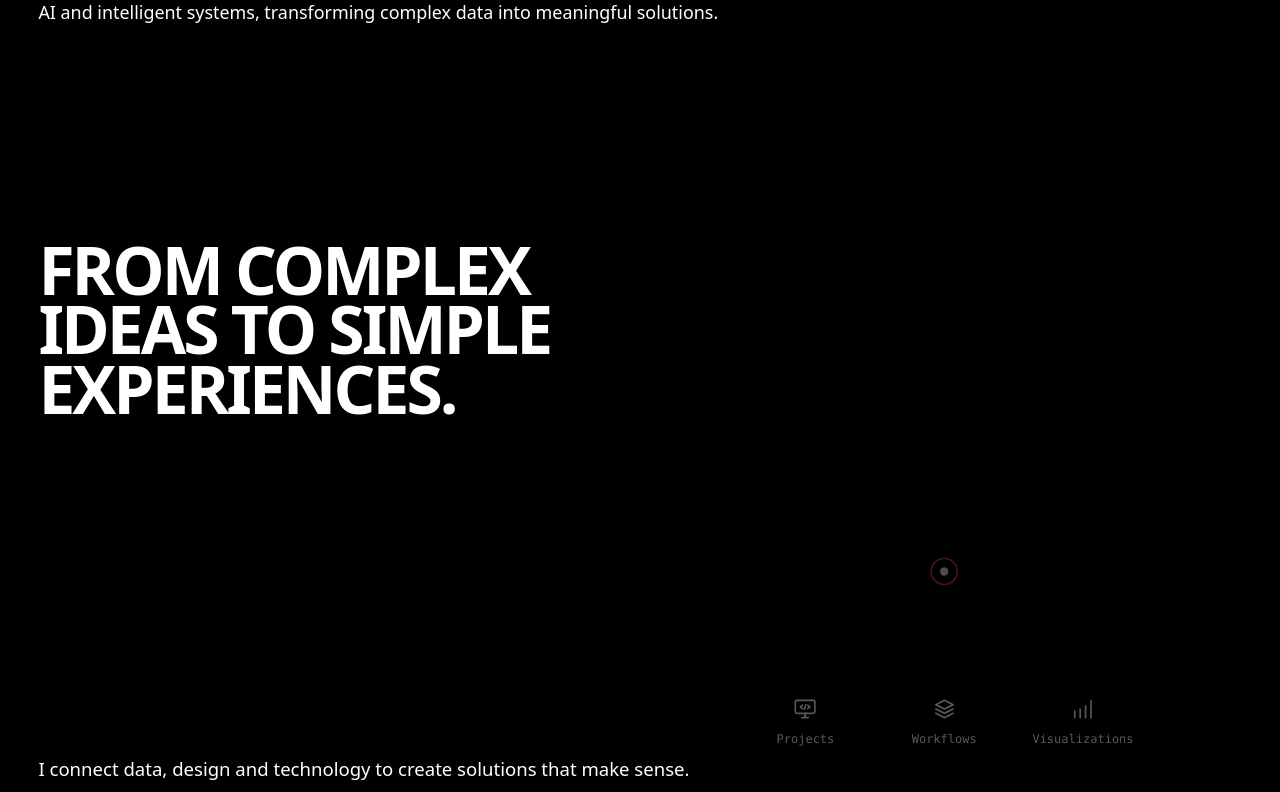
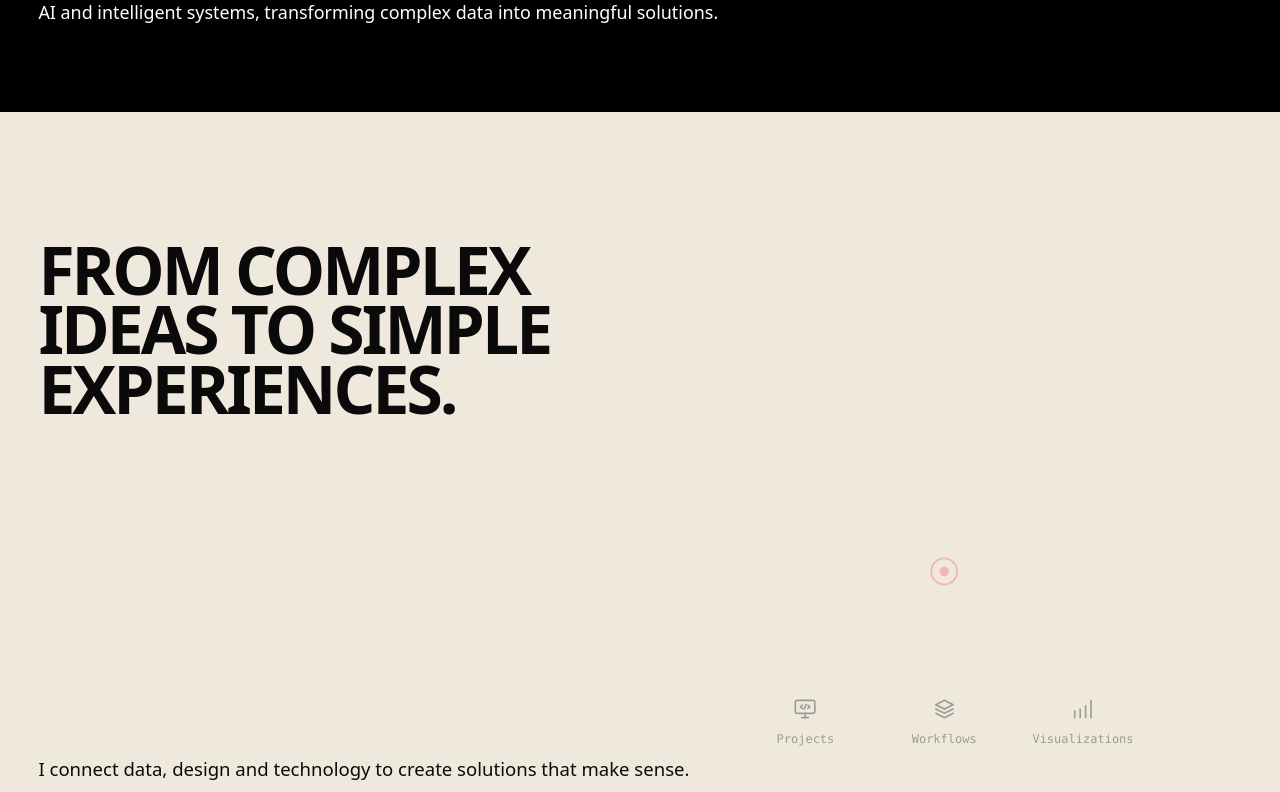
Before and after one commit to Franky1107/PortfolioNEXT, a Next.js app: page / in a window 1280 px wide. Shown: the part 688-1480 px from the top of the page. Built offline with nearby package versions, Linux system fonts and the light colour scheme.

Commit message:
Beige background and black text for the funnel section
The thread stays pink; labels, leader lines, items and the Insight node
were adjusted to read on the light background.

```diff
--- a/src/app/globals.css
+++ b/src/app/globals.css
@@ -9,11 +9,16 @@
   --accent: #f43f5e;
   /* Grey used by the nav pill and the "Let's Connect" button */
   --pill: #5f6267;
+  /* Background + text of the second (funnel) section */
+  --beige: #efe9dd;
+  --ink: #0a0a0a;
 }
 
 @theme inline {
   --color-accent: var(--accent);
   --color-pill: var(--pill);
+  --color-beige: var(--beige);
+  --color-ink: var(--ink);
   /* Fonts are self-hosted from npm (see src/app/layout.tsx) */
   --font-display: "Archivo Variable", "Archivo Black", system-ui, sans-serif;
   --font-sans: "Inter Variable", system-ui, -apple-system, "Segoe UI", sans-serif;
--- a/src/components/FunnelSection.tsx
+++ b/src/components/FunnelSection.tsx
@@ -20,7 +20,7 @@ export default function FunnelSection() {
   return (
     <section
       id="approach"
-      className="relative grid min-h-[100svh] grid-cols-1 items-center gap-14 px-5 py-20 md:grid-cols-[minmax(0,1.35fr)_minmax(0,1fr)] md:gap-[3vw] md:px-[3vw] md:py-[6vh]"
+      className="relative grid min-h-[100svh] bg-beige text-ink grid-cols-1 items-center gap-14 px-5 py-20 md:grid-cols-[minmax(0,1.35fr)_minmax(0,1fr)] md:gap-[3vw] md:px-[3vw] md:py-[6vh]"
     >
       {/* LEFT — heading + line */}
       <div className="flex flex-col justify-between self-stretch md:py-[10vh]">
@@ -48,7 +48,7 @@ export default function FunnelSection() {
             <div data-thread={`label-${l.id}`} className="text-[11px] font-bold leading-4 tracking-[0.18em] md:text-[13px]">
               {l.title}
             </div>
-            <div className="pt-1 text-[10px] leading-[1.35] text-white/75 md:text-[10.5px]">{l.sub}</div>
+            <div className="pt-1 text-[10px] leading-[1.35] text-ink/70 md:text-[10.5px]">{l.sub}</div>
           </div>
         ))}
 
--- a/src/components/thread/Thread.tsx
+++ b/src/components/thread/Thread.tsx
@@ -454,8 +454,8 @@ export default function Thread({ children, segments = SEGMENTS }: Props) {
               }}
               style={{ opacity: 0 }}
             >
-              <line x1={c.from.x} y1={c.from.y} x2={c.to.x} y2={c.to.y} stroke="white" strokeOpacity={0.55} strokeWidth={1} />
-              <circle cx={c.to.x} cy={c.to.y} r={2.5} fill="white" />
+              <line x1={c.from.x} y1={c.from.y} x2={c.to.x} y2={c.to.y} stroke="var(--ink)" strokeOpacity={0.5} strokeWidth={1} />
+              <circle cx={c.to.x} cy={c.to.y} r={2.5} fill="var(--ink)" />
             </g>
           ))}
 
@@ -463,8 +463,8 @@ export default function Thread({ children, segments = SEGMENTS }: Props) {
           {geo.node && (
             <g ref={nodeRef} className="thread-node" transform={`translate(${geo.node.at.x} ${geo.node.at.y})`}>
               <circle className="glow" r={geo.node.r * 3.2} fill="url(#thread-glow)" />
-              <circle className="ring" r={geo.node.r} fill="black" stroke="var(--accent)" strokeWidth={1.6} />
-              <circle className="core" r={geo.node.r * 0.32} fill="white" />
+              <circle className="ring" r={geo.node.r} fill="var(--beige)" stroke="var(--accent)" strokeWidth={1.8} />
+              <circle className="core" r={geo.node.r * 0.36} fill="var(--accent)" />
             </g>
           )}
 
```
